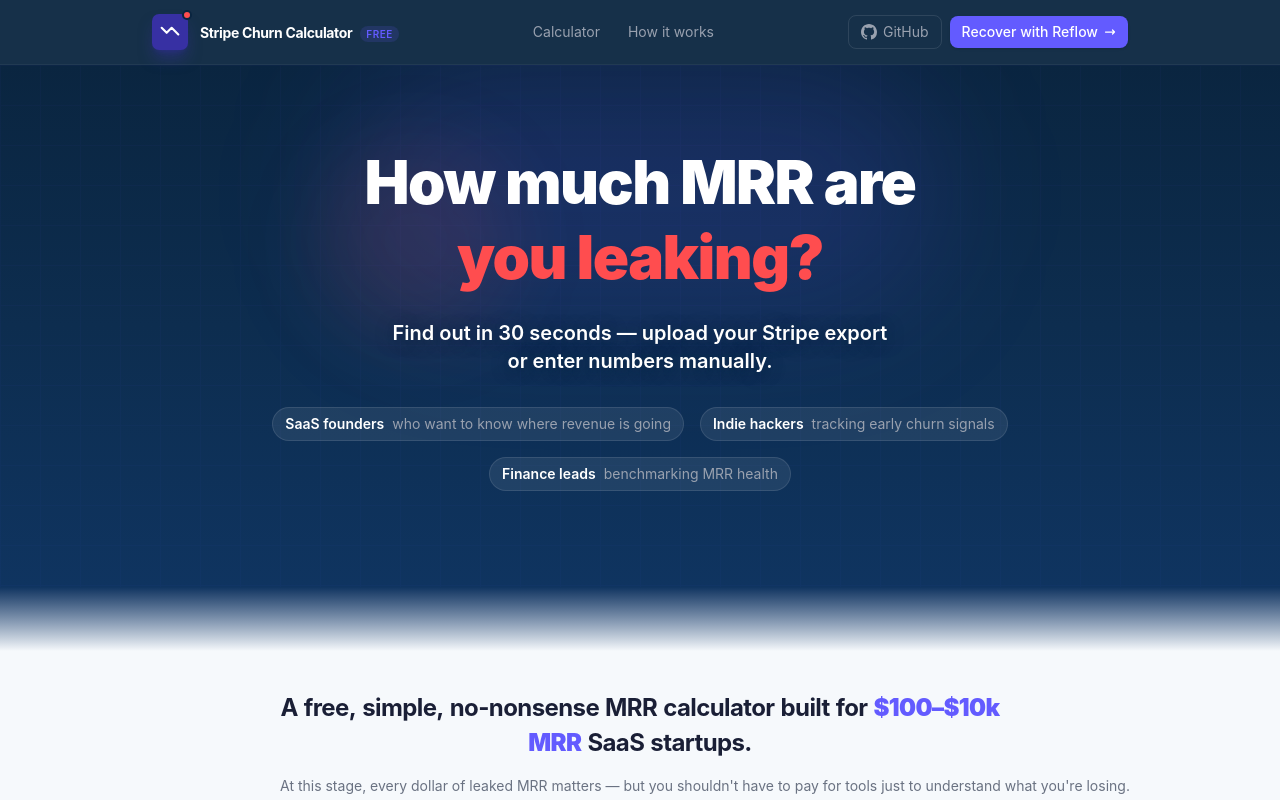
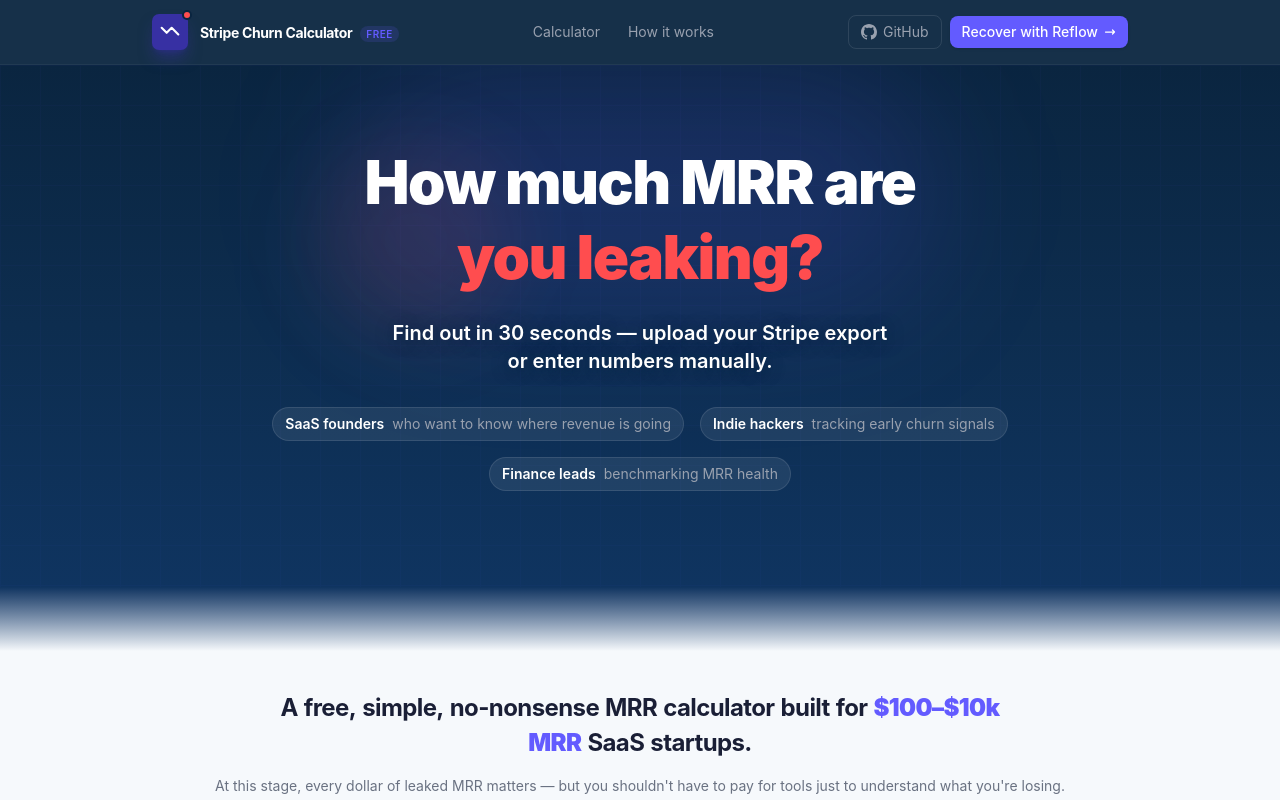
Before and after one commit to mehadave/stripe-churn-calculator, a Next.js app: page / in a window 1280 px wide. Shown: the top 800 px of the page. Built offline with nearby package versions, Linux system fonts and the light colour scheme.

Commit message:
Fix subtext centering using flex justify-center wrapper

```diff
--- a/app/page.tsx
+++ b/app/page.tsx
@@ -202,9 +202,11 @@ export default function HomePage() {
               </motion.span>
             ))}
           </p>
-          <p className="text-gray-500 text-sm leading-relaxed mx-auto text-center sm:whitespace-nowrap">
-            At this stage, every dollar of leaked MRR matters — but you shouldn&apos;t have to pay for tools just to understand what you&apos;re losing.
-          </p>
+          <div className="flex justify-center mt-4">
+            <p className="text-gray-500 text-sm leading-relaxed sm:whitespace-nowrap">
+              At this stage, every dollar of leaked MRR matters — but you shouldn&apos;t have to pay for tools just to understand what you&apos;re losing.
+            </p>
+          </div>
         </motion.div>
       </section>
 
```
